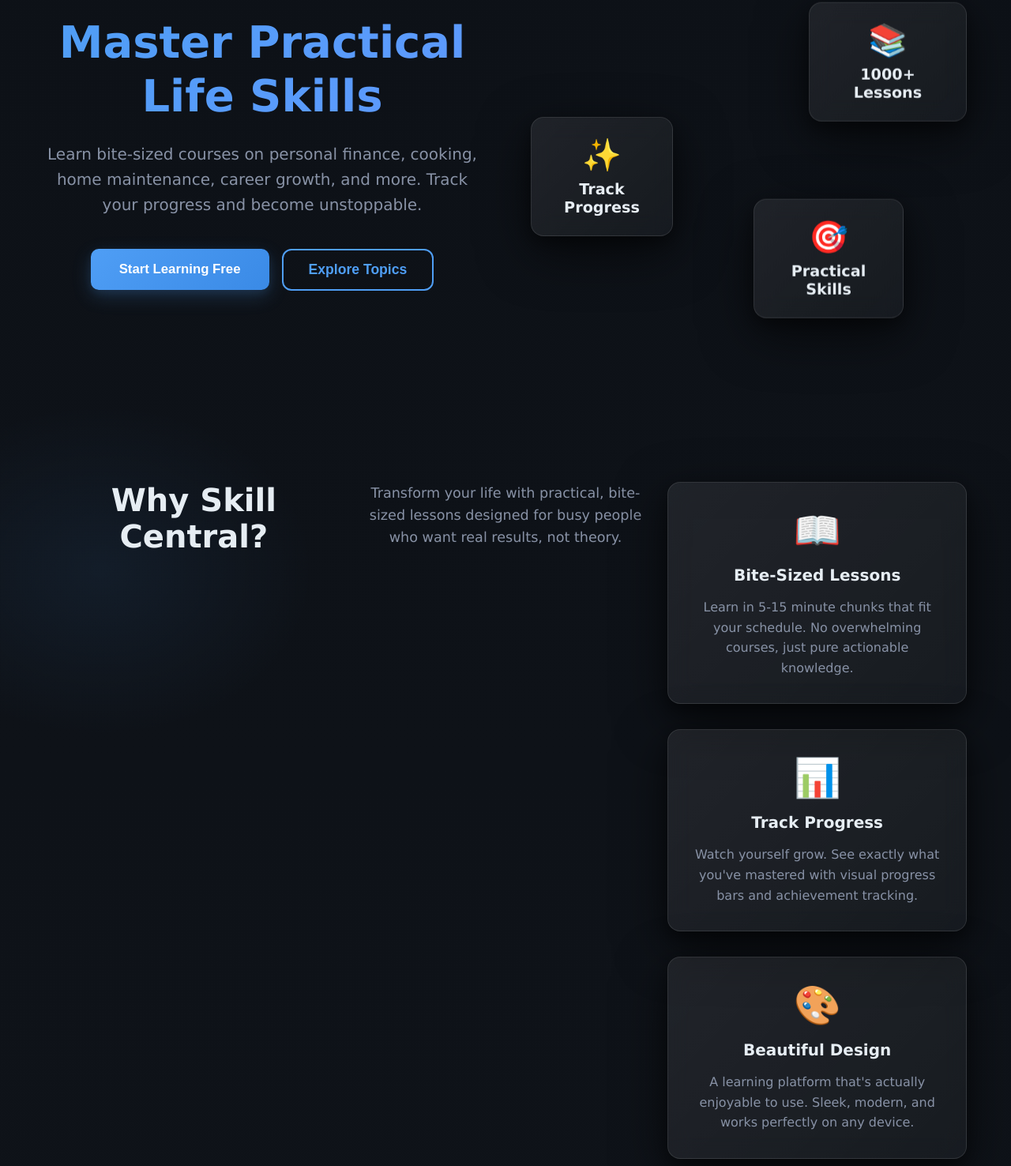
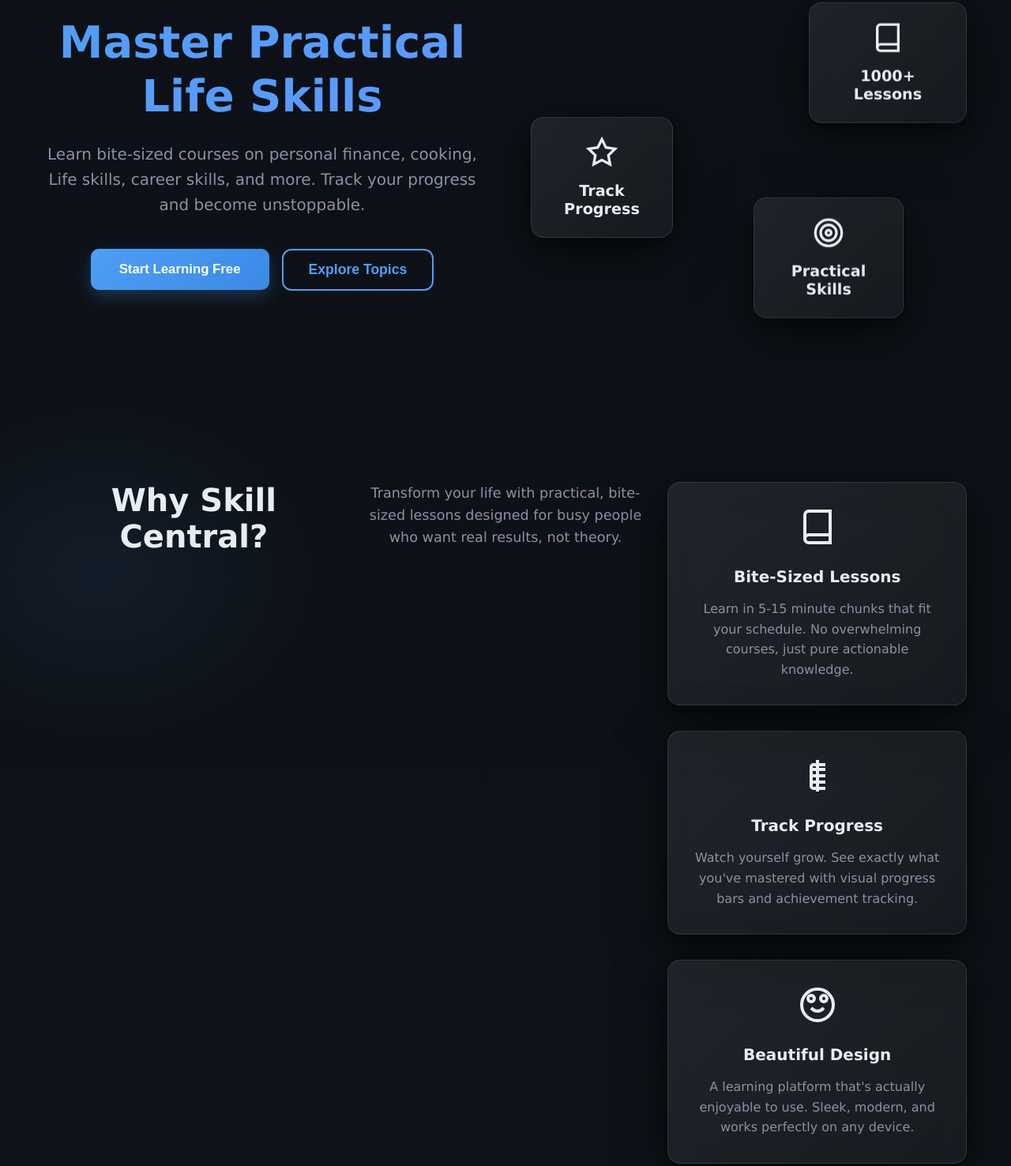
Before and after one commit to BuildOneRobotics/Skill-Central, a plain HTML site: page index.html in a window 1280 px wide. Shown: the part 160-1636 px from the top of the page at 79% size. Drawn offline with Linux system fonts and the light colour scheme.

Commit message:
Replace all emojis with custom SVG icons for consistent branding

```diff
--- a/assets/styles.css
+++ b/assets/styles.css
@@ -390,6 +390,8 @@ h1{margin:0;font-size:1.5rem;font-weight:600}
   color: #ffd700;
   font-size: 1rem;
   margin-bottom: 0.5rem;
+  display: flex;
+  gap: 0.2rem;
 }
 
 .testimonial-card p {
--- a/index.html
+++ b/index.html
@@ -24,7 +24,7 @@
         <section class="hero">
           <div class="hero-content">
             <h2>Master Practical Life Skills</h2>
-            <p>Learn bite-sized courses on personal finance, cooking, home maintenance, career growth, and more. Track your progress and become unstoppable.</p>
+            <p>Learn bite-sized courses on personal finance, cooking, Life skills, career skills, and more. Track your progress and become unstoppable.</p>
             <div class="cta">
               <button id="enter-site-main" class="cta-primary">Start Learning Free</button>
               <button class="cta-secondary" onclick="document.querySelector('#preview').scrollIntoView({behavior:'smooth'})">Explore Topics</button>
@@ -32,15 +32,15 @@
           </div>
           <div class="hero-visual">
             <div class="floating-card card-1">
-              <div class="card-icon">📚</div>
+              <div class="card-icon"><svg width="40" height="40" viewBox="0 0 24 24" fill="none" stroke="currentColor" stroke-width="2"><path d="M4 19.5A2.5 2.5 0 0 1 6.5 17H20"/><path d="M6.5 2H20v20H6.5A2.5 2.5 0 0 1 4 19.5v-15A2.5 2.5 0 0 1 6.5 2z"/></svg></div>
               <p>1000+ Lessons</p>
             </div>
             <div class="floating-card card-2">
-              <div class="card-icon">✨</div>
+              <div class="card-icon"><svg width="40" height="40" viewBox="0 0 24 24" fill="none" stroke="currentColor" stroke-width="2"><polygon points="12 2 15.09 8.26 22 9.27 17 14.14 18.18 21.02 12 17.77 5.82 21.02 7 14.14 2 9.27 8.91 8.26 12 2"/></svg></div>
               <p>Track Progress</p>
             </div>
             <div class="floating-card card-3">
-              <div class="card-icon">🎯</div>
+              <div class="card-icon"><svg width="40" height="40" viewBox="0 0 24 24" fill="none" stroke="currentColor" stroke-width="2"><circle cx="12" cy="12" r="10"/><circle cx="12" cy="12" r="6"/><circle cx="12" cy="12" r="2"/></svg></div>
               <p>Practical Skills</p>
             </div>
           </div>
@@ -52,17 +52,17 @@
           <p class="features-intro">Transform your life with practical, bite-sized lessons designed for busy people who want real results, not theory.</p>
           <div class="features-grid">
             <div class="feature-card">
-              <div class="feature-icon">📖</div>
+              <div class="feature-icon"><svg width="48" height="48" viewBox="0 0 24 24" fill="none" stroke="currentColor" stroke-width="2"><path d="M4 19.5A2.5 2.5 0 0 1 6.5 17H20"/><path d="M6.5 2H20v20H6.5A2.5 2.5 0 0 1 4 19.5v-15A2.5 2.5 0 0 1 6.5 2z"/></svg></div>
               <h4>Bite-Sized Lessons</h4>
               <p>Learn in 5-15 minute chunks that fit your schedule. No overwhelming courses, just pure actionable knowledge.</p>
             </div>
             <div class="feature-card">
-              <div class="feature-icon">📊</div>
+              <div class="feature-icon"><svg width="48" height="48" viewBox="0 0 24 24" fill="none" stroke="currentColor" stroke-width="2"><line x1="12" y1="2" x2="12" y2="22"/><path d="M17 5H9.5a1.5 1.5 0 0 0-1.5 1.5v12a1.5 1.5 0 0 0 1.5 1.5H17"/><path d="M7 12h10"/><path d="M7 16h10"/><path d="M7 8h10"/></svg></div>
               <h4>Track Progress</h4>
               <p>Watch yourself grow. See exactly what you've mastered with visual progress bars and achievement tracking.</p>
             </div>
             <div class="feature-card">
-              <div class="feature-icon">🎨</div>
+              <div class="feature-icon"><svg width="48" height="48" viewBox="0 0 24 24" fill="none" stroke="currentColor" stroke-width="2"><circle cx="12" cy="12" r="10"/><circle cx="8" cy="8" r="2"/><circle cx="16" cy="8" r="2"/><path d="M8 14s2 2 4 2 4-2 4-2"/></svg></div>
               <h4>Beautiful Design</h4>
               <p>A learning platform that's actually enjoyable to use. Sleek, modern, and works perfectly on any device.</p>
             </div>
@@ -143,7 +143,7 @@
               </div>
             </div>
             <div class="testimonial-card">
-              <div class="stars">★★★★★</div>
+              <div class="stars"><svg width="20" height="20" viewBox="0 0 24 24" fill="currentColor" stroke="none"><polygon points="12 2 15.09 8.26 22 9.27 17 14.14 18.18 21.02 12 17.77 5.82 21.02 7 14.14 2 9.27 8.91 8.26 12 2"/></svg><svg width="20" height="20" viewBox="0 0 24 24" fill="currentColor" stroke="none"><polygon points="12 2 15.09 8.26 22 9.27 17 14.14 18.18 21.02 12 17.77 5.82 21.02 7 14.14 2 9.27 8.91 8.26 12 2"/></svg><svg width="20" height="20" viewBox="0 0 24 24" fill="currentColor" stroke="none"><polygon points="12 2 15.09 8.26 22 9.27 17 14.14 18.18 21.02 12 17.77 5.82 21.02 7 14.14 2 9.27 8.91 8.26 12 2"/></svg><svg width="20" height="20" viewBox="0 0 24 24" fill="currentColor" stroke="none"><polygon points="12 2 15.09 8.26 22 9.27 17 14.14 18.18 21.02 12 17.77 5.82 21.02 7 14.14 2 9.27 8.91 8.26 12 2"/></svg><svg width="20" height="20" viewBox="0 0 24 24" fill="currentColor" stroke="none"><polygon points="12 2 15.09 8.26 22 9.27 17 14.14 18.18 21.02 12 17.77 5.82 21.02 7 14.14 2 9.27 8.91 8.26 12 2"/></svg></div>
               <p>"Finally found a platform that teaches real-world skills without overwhelming content. Love it!"</p>
               <div class="testimonial-author">
                 <strong>James T.</strong>
@@ -151,7 +151,7 @@
               </div>
             </div>
             <div class="testimonial-card">
-              <div class="stars">★★★★★</div>
+              <div class="stars"><svg width="20" height="20" viewBox="0 0 24 24" fill="currentColor" stroke="none"><polygon points="12 2 15.09 8.26 22 9.27 17 14.14 18.18 21.02 12 17.77 5.82 21.02 7 14.14 2 9.27 8.91 8.26 12 2"/></svg><svg width="20" height="20" viewBox="0 0 24 24" fill="currentColor" stroke="none"><polygon points="12 2 15.09 8.26 22 9.27 17 14.14 18.18 21.02 12 17.77 5.82 21.02 7 14.14 2 9.27 8.91 8.26 12 2"/></svg><svg width="20" height="20" viewBox="0 0 24 24" fill="currentColor" stroke="none"><polygon points="12 2 15.09 8.26 22 9.27 17 14.14 18.18 21.02 12 17.77 5.82 21.02 7 14.14 2 9.27 8.91 8.26 12 2"/></svg><svg width="20" height="20" viewBox="0 0 24 24" fill="currentColor" stroke="none"><polygon points="12 2 15.09 8.26 22 9.27 17 14.14 18.18 21.02 12 17.77 5.82 21.02 7 14.14 2 9.27 8.91 8.26 12 2"/></svg><svg width="20" height="20" viewBox="0 0 24 24" fill="currentColor" stroke="none"><polygon points="12 2 15.09 8.26 22 9.27 17 14.14 18.18 21.02 12 17.77 5.82 21.02 7 14.14 2 9.27 8.91 8.26 12 2"/></svg></div>
               <p>"The progress tracking kept me motivated. I completed the entire personal finance track!"</p>
               <div class="testimonial-author">
                 <strong>Maria R.</strong>
```
